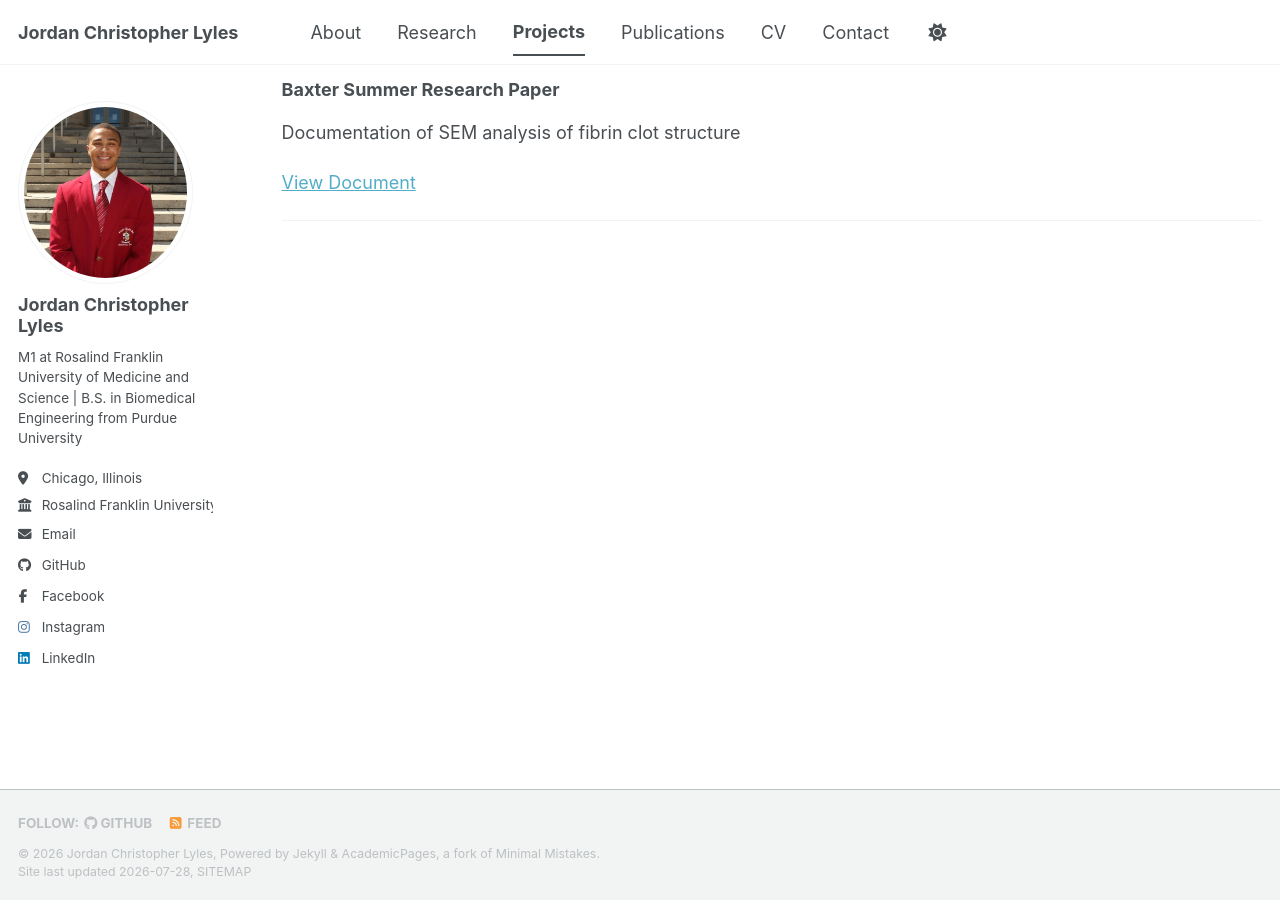
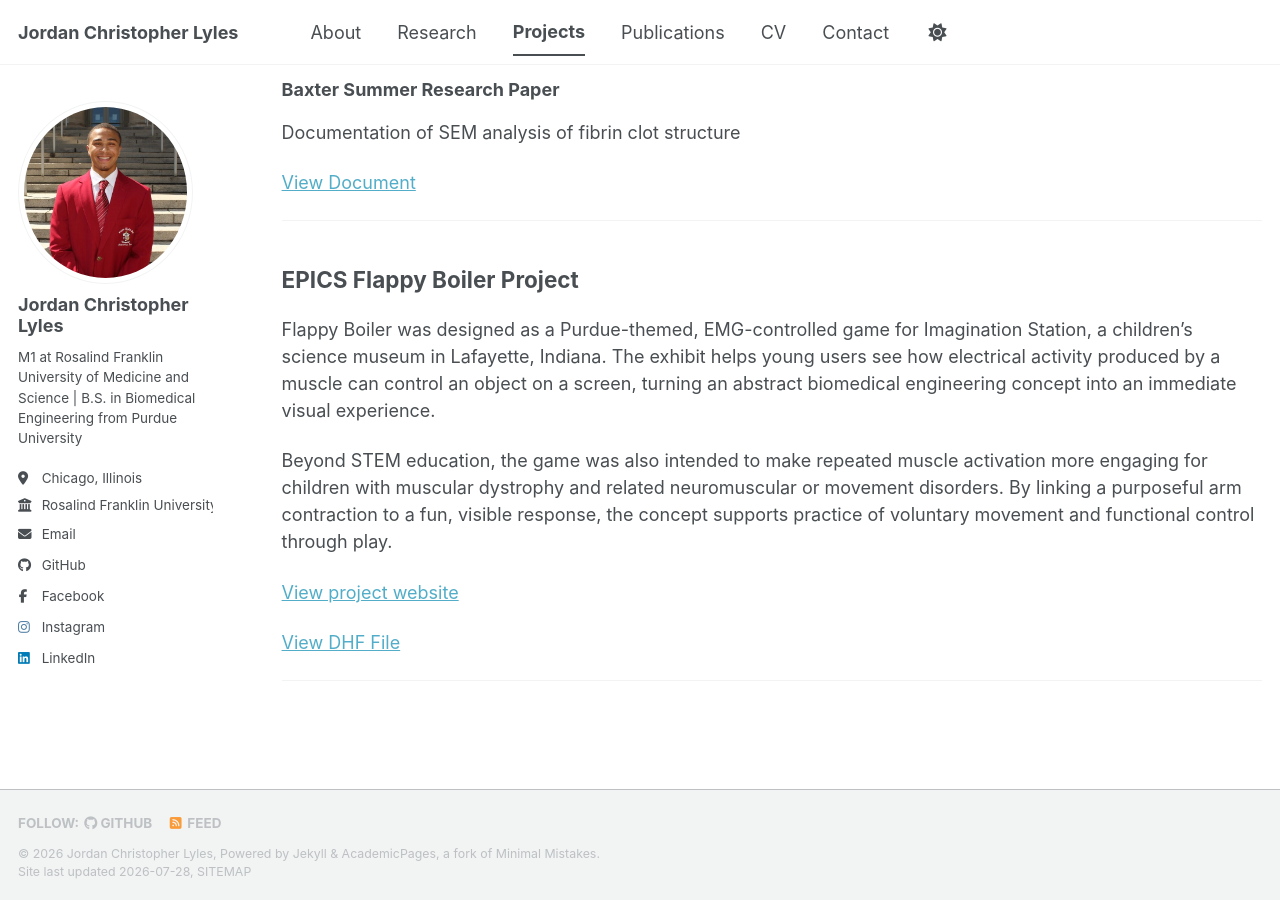
Before and after one commit to jlyles8/jlyles8.github.io, a Jekyll site: the page built from _pages/projects.md, in a window 1280 px wide and 900 px high, scrolled down 798 px. Built offline with Jekyll 4.4.1, drawn with Linux system fonts in a browser that asks for light colours; a style sheet for code colours, icons or effects is not loaded.

Commit message:
Add EPICS Flappy Boiler Project section
Added details about the EPICS Flappy Boiler Project, including its purpose and educational benefits.

```diff
--- a/_pages/projects.md
+++ b/_pages/projects.md
@@ -49,3 +49,17 @@ Documentation of SEM analysis of fibrin clot structure
 [View Document](/files/Baxter_Final.pdf)
 
 ---
+
+## EPICS Flappy Boiler Project
+
+ <!--![Bell projects](/images/Bell-preview.jpg) -->
+
+Flappy Boiler was designed as a Purdue-themed, EMG-controlled game for Imagination Station, a children’s science museum in Lafayette, Indiana. The exhibit helps young users see how electrical activity produced by a muscle can control an object on a screen, turning an abstract biomedical engineering concept into an immediate visual experience.
+
+Beyond STEM education, the game was also intended to make repeated muscle activation more engaging for children with muscular dystrophy and related neuromuscular or movement disorders. By linking a purposeful arm contraction to a fun, visible response, the concept supports practice of voluntary movement and functional control through play.
+
+[View project website](https://jlyles8.github.io/jordan-christopher-lyles-flappy-boiler/)
+
+[View DHF File](/files/flappy-boiler-project.pdf)
+
+---
```
